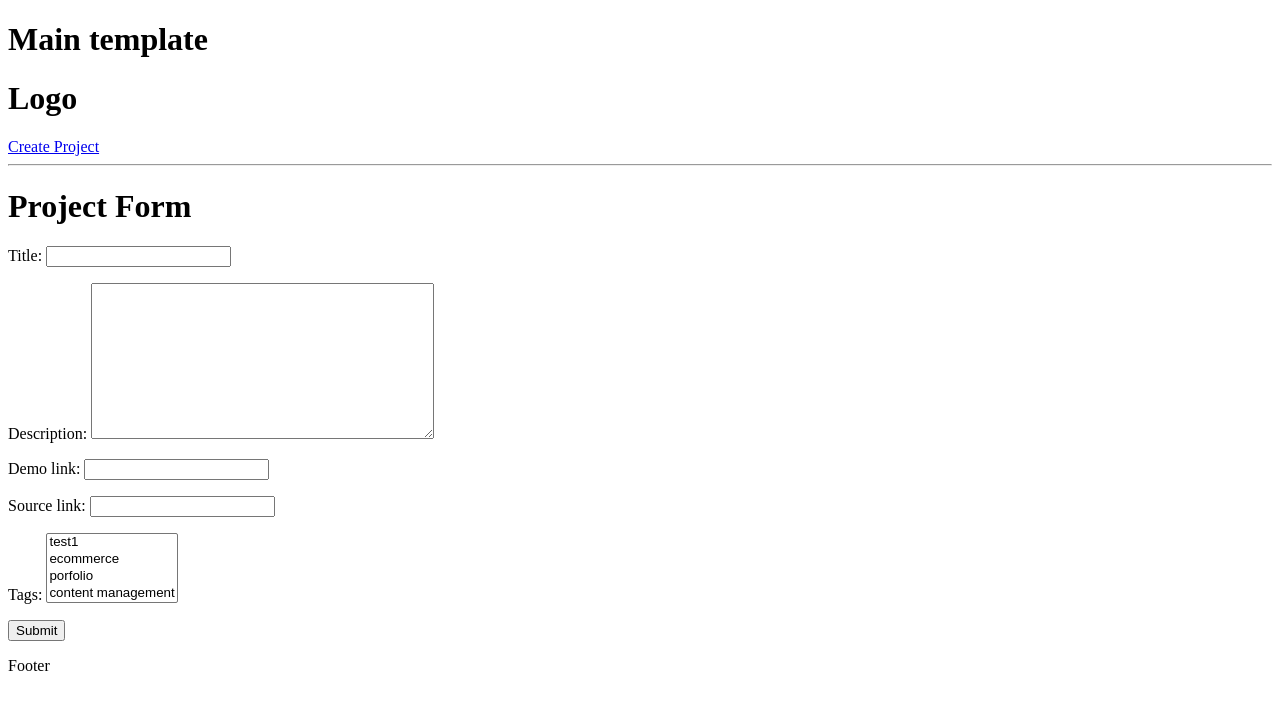
After one commit to dandev947366/django5, a Django app: page /create-project/ in a window 1280 px wide. The commit adds this page. Shown: the top 710 px of the page. Run offline with Django 5.2, Linux system fonts and the light colour scheme; data comes from the database, SQL or seed files in the repository; both versions use the stored data as it was after the commit.

Commit message:
Add routes

```diff
--- /dev/null
+++ b/devsearch/projects/forms.py
@@ -0,0 +1,15 @@
+from django import forms
+
+from .models import Project  # Ensure you have a Project model defined
+
+
+class ProjectForm(forms.ModelForm):
+    class Meta:
+        model = Project
+        fields = [
+            "title",
+            "description",
+            "demo_link",
+            "source_link",
+            "tags",
+        ]  # Add other fields as necessary
--- /dev/null
+++ b/devsearch/projects/templates/projects/project_form.html
@@ -0,0 +1,8 @@
+{%extends 'main.html'%} {%block content%}
+
+<h1>Project Form</h1>
+<form method="POST">
+  {%csrf_token%} {{form.as_p}}
+  <input type="submit" />
+</form>
+{% endblock%}
--- a/devsearch/projects/templates/projects/projects.html
+++ b/devsearch/projects/templates/projects/projects.html
@@ -27,6 +27,8 @@
     <td>{{project.vote_ratio}}</td>
     <td>{{project.created}}</td>
     <td>{% for tag in project.tags.all %} {{tag}} {% endfor %}</td>
+    <td><a href="{% url 'update-project' project.id %}">Edit </a></td>
+    <td><a href="{% url 'delete-project' project.id %}">Delete </a></td>
     <td><a href="{% url 'project' project.id %}">View </a></td>
   </tr>
 
--- a/devsearch/projects/urls.py
+++ b/devsearch/projects/urls.py
@@ -5,4 +5,7 @@ from . import views
 urlpatterns = [
     path("projects/", views.projects, name="projects"),
     path("project/<str:pk>/", views.project, name="project"),
+    path("create-project/", views.createProject, name="create-project"),
+    path("update-project/<str:pk>", views.updateProject, name="update-project"),
+    path("delete-project/<str:pk>", views.deleteProject, name="delete-project"),
 ]
--- a/devsearch/projects/views.py
+++ b/devsearch/projects/views.py
@@ -1,6 +1,7 @@
 from django.http import HttpResponse
-from django.shortcuts import render
+from django.shortcuts import redirect, render
 
+from .forms import ProjectForm
 from .models import Project
 
 projectList = Project.objects.all()
@@ -16,3 +17,36 @@ def projects(request):
 def project(request, pk):
     projectObj = Project.objects.get(id=pk)
     return render(request, "projects/single-project.html", {"project": projectObj})
+
+
+def updateProject(request, pk):
+    project = Project.objects.get(id=pk)
+    form = ProjectForm(instance=project)
+
+    if request.method == "POST":
+        form = ProjectForm(request.POST, instance=project)
+        if form.is_valid():
+            form.save()
+            return redirect("projects")
+    context = {"form": form}
+    return render(request, "projects/project_form.html", context)
+
+
+def createProject(request):
+    form = ProjectForm()
+    if request.method == "POST":
+        form = ProjectForm(request.POST)
+        if form.is_valid():
+            form.save()
+            return redirect("projects")
+    context = {"form": form}
+    return render(request, "projects/project_form.html", context)
+
+
+def deleteProject(request, pk):
+    project = Project.objects.get(id=pk)
+    if request.method == "POST":
+        project.delete()
+        return redirect("projects")
+    context = {"object": project}
+    return render(request, "projects/delete_template.html", context)
--- a/devsearch/templates/navbar.html
+++ b/devsearch/templates/navbar.html
@@ -1,2 +1,5 @@
+{% block content %}
 <h1>Logo</h1>
+<a href="{% url 'create-project' %}">Create Project</a>
 <hr />
+{% endblock %}
```
Also changed, not shown: devsearch/projects/templates/projects/delete_template.html (added, +13 -0 lines), devsearch/db.sqlite3.
